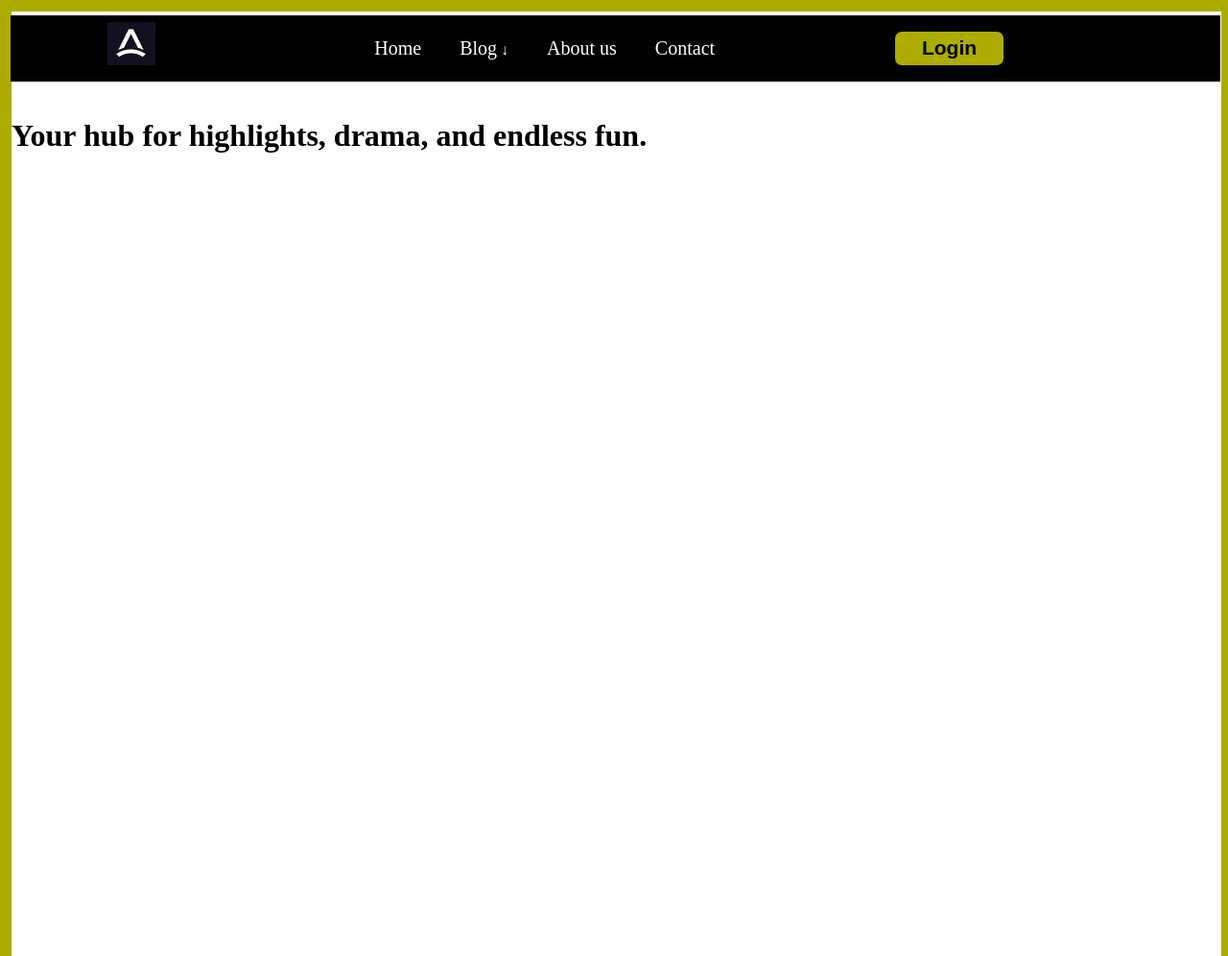
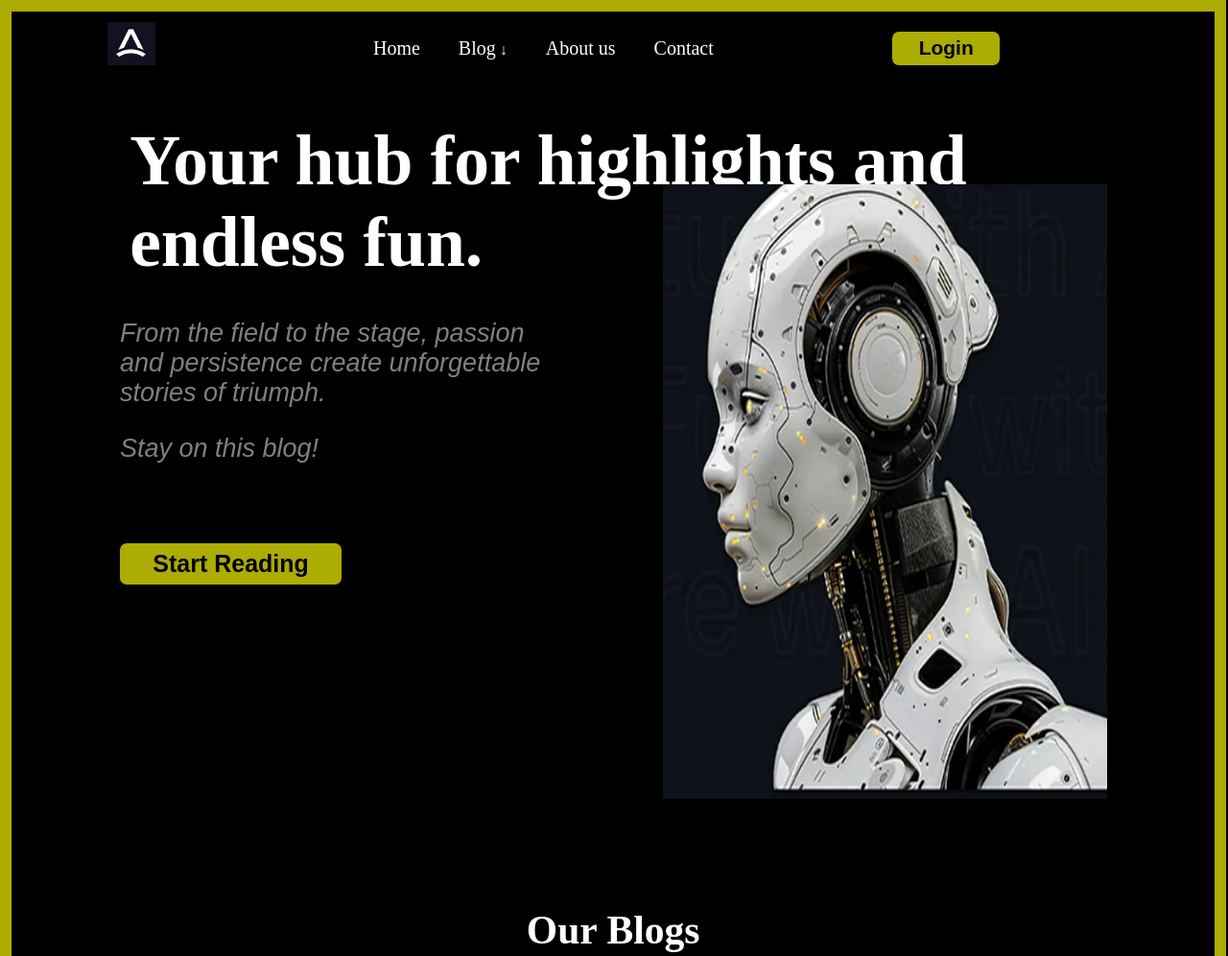
Before and after one commit to nackrichmond123/Blog, a plain HTML site: page index.html in a window 1280 px wide. Shown: the top 996 px of the page at 96% size. Drawn offline with Linux system fonts and the light colour scheme.

Commit message:
Finished with the header section

```diff
--- a/Header.css
+++ b/Header.css
@@ -0,0 +1,56 @@
+header {
+    margin: 9%;
+}
+
+header h1{
+    margin: 1%;
+    font-size: 4.6rem;
+    font-weight: bold;
+}
+
+/* The two main containers */
+.two-containers{
+    display: flex;
+    justify-content: space-between;
+}
+
+.left-container{
+    width: 45%;
+    height: 60vh;
+}
+
+.left-container p{
+    font-size: 27px;
+    font-family: Arial, Helvetica, sans-serif;
+    font-style: italic;
+    color: gray;
+}
+
+#start-reading_btn{
+    width: 50%;
+    padding: 7px;
+    font-size: 25px;
+    border-radius: 7px;
+    font-weight: bold;
+    background-color: rgb(172, 172, 3);
+    border: none;
+    cursor: pointer;
+    margin-top: 12%;
+}
+
+/* The Right side of the div
+It contains an image. */
+.right-container{
+    margin-top: -11%;
+    width: 45%;
+    height: 80vh;
+    background-image: url(Images/Big-Image.png);
+    background-size: 100% 100%;
+    backdrop-filter: blur(10%);
+}
+
+#blogs{
+    text-align: center;
+    font-weight: bold;
+    font-size: 2.6rem;
+}
--- a/Navbar.css
+++ b/Navbar.css
@@ -1,14 +1,14 @@
 /* There's a picture frame on the whole web page */
 .picture-frame{
     border:  12px solid rgb(172, 172, 3);
-    width: 98.5%;
+    width: 98%;
     height: 150vh;
 }
 
 body{
     margin: 0%;
-    /* background-color: black;
-    color: white; */
+    background-color: black;
+    color: white;
 }
 
 nav{
@@ -19,8 +19,8 @@ nav{
     box-sizing: border-box;
     top: 2%;
     position: fixed;
-    width: 98.5%;
-    margin-left: -0.1%;
+    width: 98%;
+    margin-left: -0.001%;
 }
 
 img{
--- a/index.html
+++ b/index.html
@@ -6,6 +6,7 @@
     <title>Firstsight.com</title>
     <link rel="stylesheet" href="Navbar.css">
     <link rel="stylesheet" href="Header.css">
+    <link rel="stylesheet" href="Latestsection.css">
 </head>
 <body>
 
@@ -28,16 +29,39 @@
 
             <!-- Login link to either login og signin to the website  -->
             <button><a href="">Login</a></button>
-        </nav><br><br><br><br><br>
+        </nav>
 
         <!-- Here we come to the header section of the page right after the navbar -->
         <header>
-            <h1>Your hub for highlights, drama, and endless fun.</h1>
+
+            <!-- A big header message on the page -->
+            <h1>Your hub for highlights and endless fun.</h1>
+
+            <!-- Two containers,one at the left and other at right.With a text and a picture at the other side. -->
+            <div class="two-containers">
+                <div class="left-container">
+                    <p>From the field to the stage, passion and persistence create unforgettable stories of triumph.</p>
+                    <p>Stay on this blog!</p>
+
+                    <!-- A Link button to start reading. -->
+                    <button id="start-reading_btn">Start Reading</button>
+                </div>
+
+                <div class="right-container"></div>
+
+            </div>
+
         </header>
+
+        <h1 id="blogs">Our Blogs</h1>
+
+        <section id="latest-section"></section>
+
+        <!-- <p>“Celebrate every win, learn from every loss—sports and entertainment fuel resilience and joy</p> -->
+
+<!--
+        <p>From the field to the stage, passion and persistence create unforgettable stories of triumph</p> -->
     </div>
-
-
-    <!-- <p>Connecting people through stories, ideas, and inspiration</p> -->
 
 </body>
 </html>
```
Also changed, not shown: Images/Big-Image.png (added), Latestsection.css (added).
